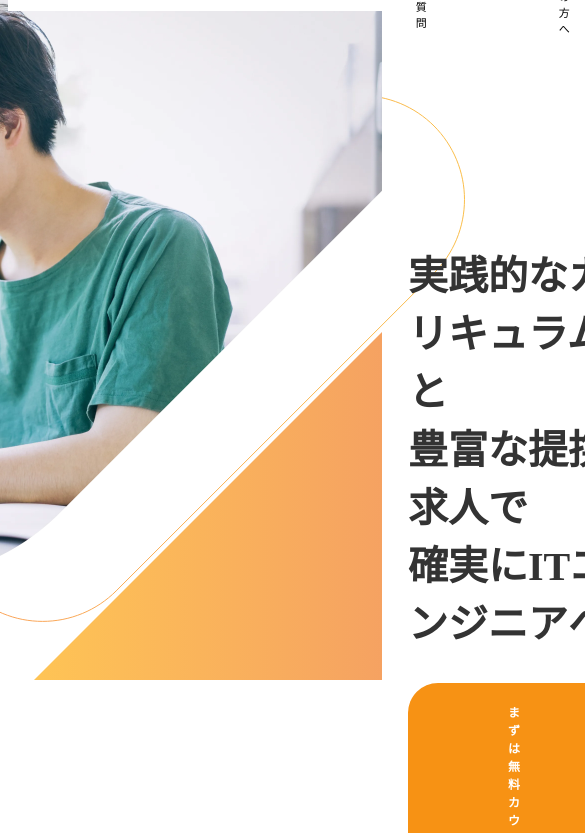
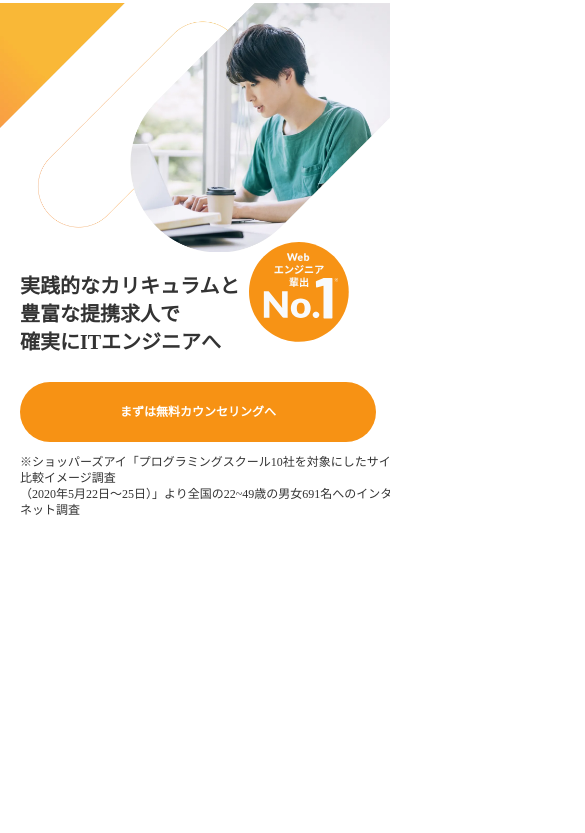
Before and after one commit to m12pt55/sub1, a plain HTML site: page index.html in a window 390 px wide. Shown: the part 67-900 px from the top of the page, 585 px wide, since content can reach past the window. After the commit the page ends 844 px from the top, so only its background shows below. Drawn offline with Linux system fonts and the light colour scheme.

Commit message:
レスポンシブ対応追記

```diff
--- a/index.html
+++ b/index.html
@@ -3,6 +3,8 @@
 
 <head>
     <meta charset="utf-8">
+    <meta name="viewport" content="width=device-width, initial-scale=1.0">
+
     <title>未経験からのWebエンジニア転職スクール|ポテパンキャンプ</title>
     <link rel="stylesheet" href="style.css">
 </head>
@@ -37,9 +39,6 @@
             <a href="https://camp.potepan.com/contact" class="button-rtop">
                 無料カウンセリング
             </a>
-
-
-
         </div>
     </div>
 
@@ -50,15 +49,22 @@
             <img src="fill-rectangle.svg" alt="左楕円" class="fill-rectangle">
             <img src="right-rectangle.svg" alt="右下三角" class="right-triangle">
             <img src="main-visual.webp" alt="メインビジュアル" class="main-visual">
+            <img src="whole-visual.webp" alt="メインビジュアル" class="main-visual-whole">
 
 
             <div class="main-content">
-                <h2>
-                    実践的なカリキュラムと<br>
-                    豊富な提携求人で<br>
-                    確実にITエンジニアへ
-                </h2>
-                <img class="badge-img" src="badge.svg" alt="Webエンジニア輩出No.1" width="204" height="204">
+
+                <div class="title-with-badge">
+                    <h2>
+                        実践的なカリキュラムと<br>
+                        豊富な提携求人で<br>
+                        確実にITエンジニアへ
+                    </h2>
+
+                    <img class="badge-img" src="badge.svg" alt="Webエンジニア輩出No.1" >
+                </div>
+
+
                 <a href="https://camp.potepan.com/contac" class="button-under" min-height: 1px;>
                     まずは無料カウンセリングへ
                 </a>
--- a/style.css
+++ b/style.css
@@ -1,4 +1,8 @@
 /* header */
+body {
+  display: block;
+  margin: 0;
+}
 
 .button-logo {
   border: none;
@@ -96,6 +100,9 @@
   z-index: -1;
 }
 
+.main-visual-whole {
+  display: none;
+}
 
 
 .fill-rectangle {
@@ -105,13 +112,11 @@
   left: -70px
 }
 
-
-
 h2 {
   display: block;
   font-size: 40px;
-    margin-block-start: 0.83em;
-    margin-block-end: 0.83em;
+  margin-block-start: 10px;
+  margin-block-end: 20px;
   margin-inline-start: 0px;
   margin-inline-end: 0px;
   font-weight: bold;
@@ -144,9 +149,7 @@
 .main-content {
   position: relative;
   width: fit-content;
-    max-width: 1040px;
-    margin-left: 400px;
-    margin-right: 100px;
+  margin-left: 50px;
   padding-top: 200px;
 }
 
@@ -155,3 +158,86 @@
   top: 150px;
   right: -200px;
 }
+
+/* Add 20260106 */
+
+@media screen and (max-width: 767px) {
+
+  .header-container {
+    padding: 10px 20px;
+    height: 50px;
+  }
+
+  .button-logo-img {
+    position: static !important;
+    height: auto !important;
+    display: block !important;
+  }
+
+  .main-visual-whole {
+    /* width: 100% !important; */
+    width: 100vw !important;
+    height: auto !important;
+    display: block !important;
+
+  }
+
+  .left-triangle,
+  .right-triangle,
+  .main-visual,
+  .fill-rectangle {
+    display: none !important;
+  }
+
+  .badge-img {
+    position: static !important;
+    display: block !important;
+    margin: -30px 10px 40px 10px !important;
+    width: 100px !important;
+  }
+
+  .main-content {
+    position: static !important;
+    width: 100% !important;
+    margin: 0 auto !important;
+    padding: 20px 20px !important;
+    text-align: left !important;
+
+
+  }
+
+  .visual-container {
+    /* width: 100% !important; */
+    width: 100vw !important;
+    max-width: 100% !important;
+    overflow-x: hidden !important;
+  }
+
+  h2 {
+    display: block;
+    font-size: 20px;
+    unicode-bidi: isolate;
+    color: #333;
+  }
+
+  .button-under {
+    height: 20px;
+  }
+
+  .title-with-badge {
+    display: flex;
+    align-items: flex-start;
+  }
+
+  .title-with-badge h2 {
+    margin: 0;
+    font-size: 20px;
+    line-height: 1.4;
+  }
+
+  html, body {
+    overflow-x: hidden !important;
+  }
+
+
+}
```
Lines whose indentation alone changed are shown as unchanged.
